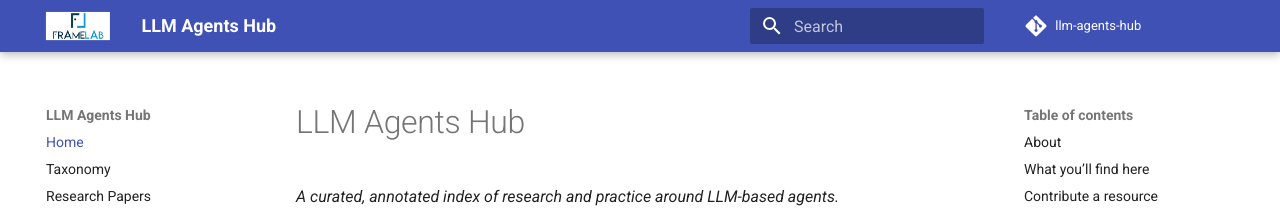
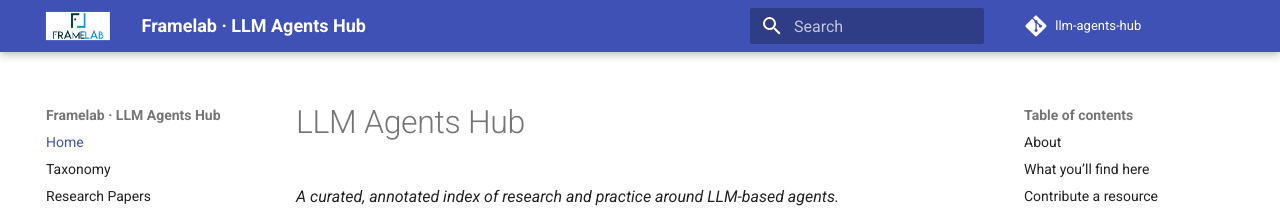
Before and after one commit to framelab-univaq/llm-agents-hub, an MkDocs documentation site: the page built from docs/index.md, in a window 1280 px wide. Shown: the top 212 px of the page. Built offline with MkDocs 1.6.1 and Material for MkDocs 9.7.7, drawn with Linux system fonts in a browser that asks for light colours; comment, search, counter and statistics services are not loaded.

Commit message:
Update mkdocs.yml

```diff
--- a/mkdocs.yml
+++ b/mkdocs.yml
@@ -1,4 +1,4 @@
-site_name: LLM Agents Hub
+site_name: Framelab · LLM Agents Hub
 site_description: Curated resources on LLM-based agents.
 site_url: https://RafiullahOmar.github.io/llm-agents-hub/
 repo_url: https://github.com/RafiullahOmar/llm-agents-hub
```
